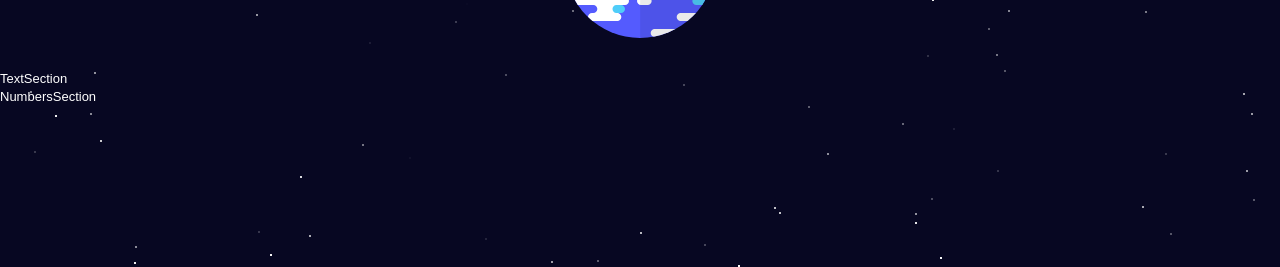
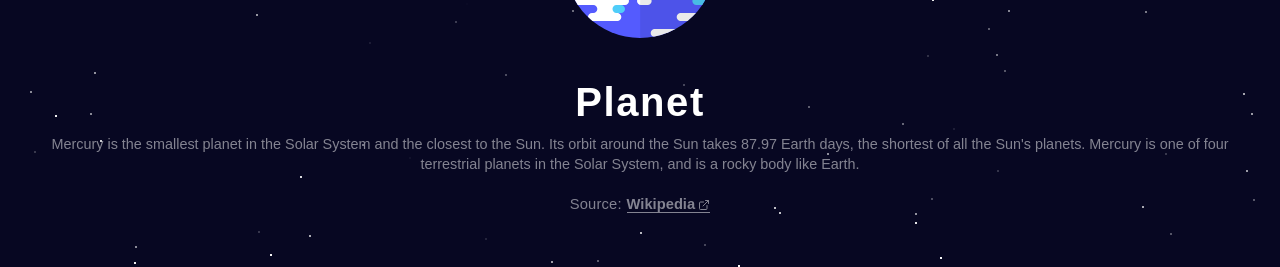
Before and after one commit to jzolotar/planet-facts, a React (Create React App) app: page / in a window 1280 px wide. Shown: the part 201-468 px from the top of the page. Built offline with nearby package versions, Linux system fonts and the light colour scheme.

Commit message:
add text section component + styling

```diff
--- a/package.json
+++ b/package.json
@@ -9,6 +9,7 @@
     "@testing-library/user-event": "^13.5.0",
     "react": "^17.0.2",
     "react-dom": "^17.0.2",
+    "react-icons": "^4.3.1",
     "react-media": "^1.10.0",
     "react-router-dom": "^6.2.2",
     "react-scripts": "5.0.0",
--- a/src/components/PlanetSection/PlanetSection.js
+++ b/src/components/PlanetSection/PlanetSection.js
@@ -10,7 +10,7 @@ const PlanetSection = () => {
       <Tabs />
       <PlanetImage />
       <TextSection />
-      <NumbersSection />
+      {/* <NumbersSection /> */}
     </StyledPlanetSection>
   );
 };
--- a/src/components/PlanetSection/TextSection/TextSection.js
+++ b/src/components/PlanetSection/TextSection/TextSection.js
@@ -1,5 +1,26 @@
+import { StyledTextSection } from './TextSection.styled';
+
+import { FiExternalLink } from 'react-icons/fi';
+
 const TextSection = () => {
-  return <p>TextSection</p>;
+  return (
+    <StyledTextSection>
+      <h1>Planet</h1>
+      <p>
+        Mercury is the smallest planet in the Solar System and the closest to
+        the Sun. Its orbit around the Sun takes 87.97 Earth days, the shortest
+        of all the Sun's planets. Mercury is one of four terrestrial planets in
+        the Solar System, and is a rocky body like Earth.
+      </p>
+      <div>
+        <span>Source:</span>
+        <a href='https://en.wikipedia.org/wiki/Mercury_(planet)'>
+          Wikipedia
+          <FiExternalLink size={12} />
+        </a>
+      </div>
+    </StyledTextSection>
+  );
 };
 
 export default TextSection;
--- a/src/components/PlanetSection/TextSection/TextSection.styled.js
+++ b/src/components/PlanetSection/TextSection/TextSection.styled.js
@@ -0,0 +1,53 @@
+import styled from 'styled-components';
+
+export const StyledTextSection = styled.article`
+  padding: 0.25rem 1.5rem;
+  display: flex;
+  flex-direction: column;
+  justify-content: center;
+  align-items: center;
+  gap: 0.25rem;
+  color: white;
+  h1 {
+    text-align: center;
+    font-size: 2.5rem;
+    letter-spacing: 0.1rem;
+    color: ${({ theme }) => theme.colors.white};
+  }
+  p {
+    text-align: center;
+    font-size: 0.9rem;
+    color: ${({ theme }) => theme.colors.whiteAlpha50};
+  }
+
+  div {
+    margin-top: 1rem;
+    display: flex;
+    gap: 0.3rem;
+    font-size: 0.92rem;
+    align-items: center;
+    justify-content: center;
+    span {
+      color: ${({ theme }) => theme.colors.grayLight};
+      letter-spacing: 0.2px;
+    }
+    a {
+      position: relative;
+      cursor: pointer;
+      display: flex;
+      justify-content: center;
+      align-items: center;
+      gap: 0.2rem;
+      color: ${({ theme }) => theme.colors.grayLight};
+      font-weight: 700;
+      ::after {
+        position: absolute;
+        top: 1.1rem;
+        left: 0;
+        content: '';
+        width: 100%;
+        border-bottom: 1px solid ${({ theme }) => theme.colors.grayLight};
+      }
+    }
+  }
+`;
```
Also changed, not shown: 1 other file (tests, documents, lock files or other folders).
